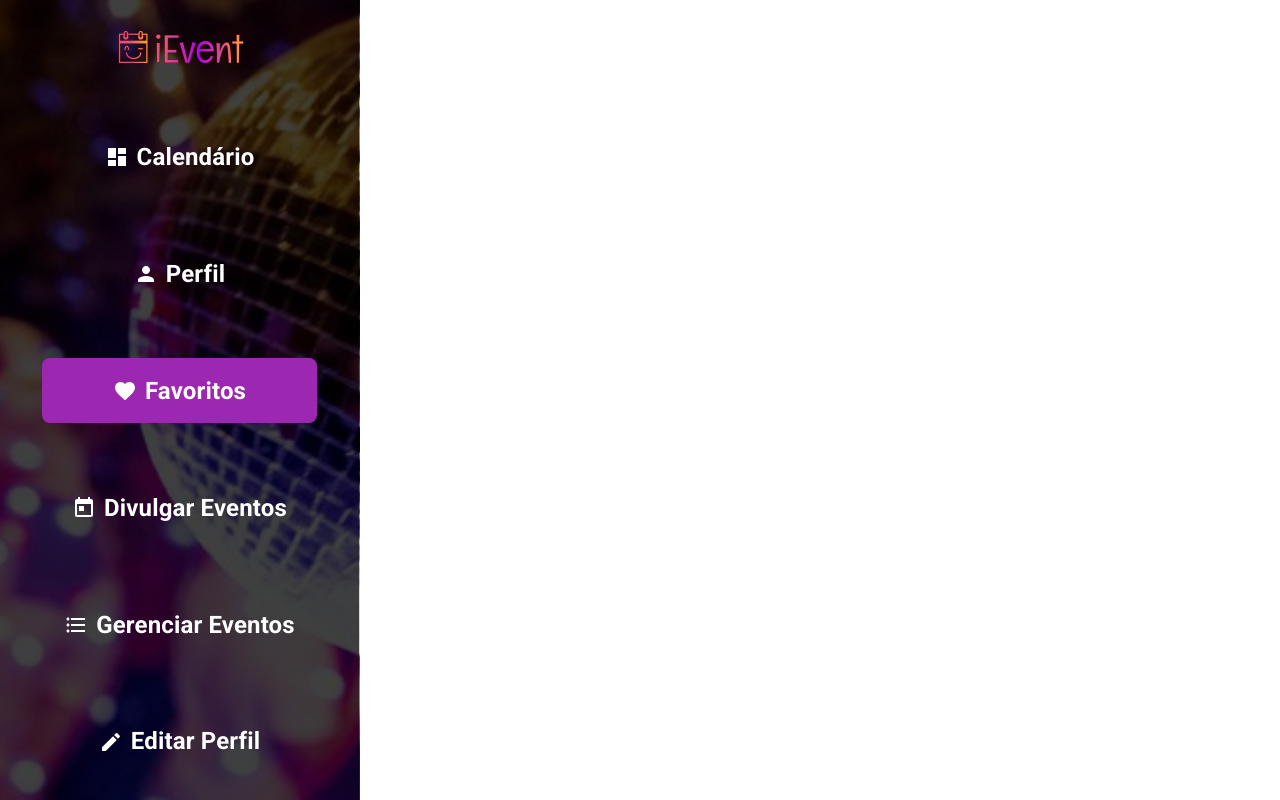
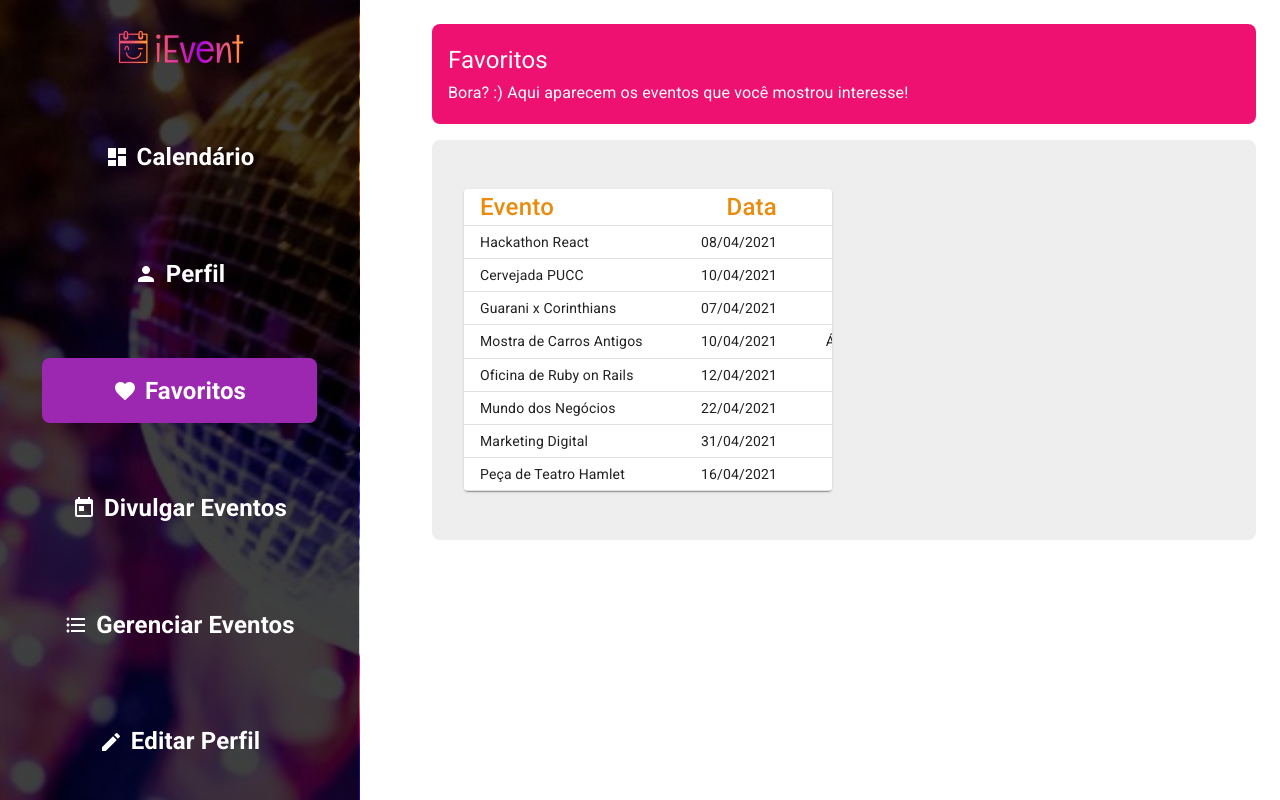
Before and after one commit to renan-abib/Event-Front, a Next.js app: page /favorites in a window 1280 px wide. Built offline with nearby package versions, Linux system fonts and the light colour scheme.

Commit message:
Favorites

```diff
--- a/pages/favorites.js
+++ b/pages/favorites.js
@@ -1,5 +1,5 @@
-import { Sidebar } from "../src/components/sidebar/sidebar"
+import { Favorites } from "../src/components/favorites/favorites"
 
 export default function Index() {
-    return <Sidebar page="favorites" />
+    return <Favorites  page="favorites" />
 }
--- /dev/null
+++ b/src/components/favorites/favorites.js
@@ -0,0 +1,121 @@
+import { Button, Paper, Grid } from "@material-ui/core"
+import { Card, CardContent, CardActions} from '@material-ui/core';
+import { DataGrid } from "@material-ui/data-grid"
+import Cookies from "js-cookie"
+import { useEffect, useState } from "react";
+import services from "../../services/services"
+import { Sidebar } from "../sidebar/sidebar"
+import { useStyles } from "./style"
+
+import Table from '@material-ui/core/Table';
+import TableBody from '@material-ui/core/TableBody';
+import TableCell from '@material-ui/core/TableCell';
+import TableContainer from '@material-ui/core/TableContainer';
+import TableHead from '@material-ui/core/TableHead';
+import TableRow from '@material-ui/core/TableRow';
+
+const dates = [ '14/9', '16/9', '20/9', '30/0' ]
+
+
+function createData(evento, datevento, cidade, quando) {
+    return { evento, datevento, cidade, quando};
+  }
+
+  const rows = [
+    createData("Hackathon React", "08/04/2021", "Campinas", "Daqui a 2 dias"),
+    createData("Cervejada PUCC","10/04/2021", "Campinas", "Daqui a 4 dias"),
+    createData("Guarani x Corinthians", "07/04/2021", "Campinas", "Amanhã"),
+    createData("Mostra de Carros Antigos", "10/04/2021", "Águas de Lindóia", "Daqui a 4 dias"),
+    createData("Oficina de Ruby on Rails", "12/04/2021", "Americana", "Daqui a 1 semana"),
+    createData("Mundo dos Negócios", "22/04/2021", "São Paulo", "Daqui a 1 semana"),
+    createData("Marketing Digital", "31/04/2021", "Indaiatuba", "Daqui a 1 semana"),
+    createData("Peça de Teatro Hamlet", "16/04/2021", "Paulínia", "Daqui a 1 semana"),
+  ];
+
+const Favorites = ({ page }) => {
+    const classes = useStyles()
+
+
+    const [name, setName] = useState("");
+    const [surname, setSurname] = useState("");
+    const [email, setEmail] = useState("");
+    const [city, setCity] = useState("");
+    const [country, setCountry] = useState("");
+    const [zip, setZip] = useState("");
+    const [isLoading, setIsLoading] = useState("");
+    const [valid, setValid] = useState(false);
+
+    useEffect(async () => {
+        try {
+            setIsLoading(false);
+            console.log("aqui");
+            const res = await api.consultUser(
+                Cookies.get("token"),
+                Cookies.get("nick")
+            );
+            console.log(res.data);
+            setName(res.data.name);
+            setSurname(res.data.surname);
+            setEmail(res.data.email);
+            setCountry(res.data.country);
+            setCity(res.data.city);
+            setZip(res.data.zip);
+            setIsLoading(true);
+
+
+        } catch (error) {}
+    }, []);
+
+    return (
+        <div className={classes.root}>
+            <Sidebar page={page} />
+            <main className={classes.content}>
+                    <div className={classes.center}>
+                        <div className={classes.createTittle}>Favoritos</div>
+                        <div className={classes.createSubTittle}>Bora? :)
+                        Aqui aparecem os eventos que você mostrou interesse!
+                        </div>
+                    </div>
+                  <div className={classes.bottom}>{/* Tudo do perfil vai aqui abaixo */}
+
+                        <div className={classes.time}>
+                            <Grid container spacing={3}>
+
+                                <Grid item xs={6} md={6}>
+
+                                  <TableContainer component={Paper}>
+                                    <Table className={classes.table} size="small" aria-label="a dense table">
+                                      <TableHead>
+                                        <TableRow>
+                                          <TableCell className={classes.tableFont}>Evento</TableCell>
+                                          <TableCell className={classes.tableFont} align="right">Data</TableCell>
+                                          <TableCell className={classes.tableFont} align="right">Cidade</TableCell>
+                                          <TableCell className={classes.tableFont} align="right">Quando</TableCell>
+                                        </TableRow>
+                                      </TableHead>
+                                      <TableBody>
+                                        {rows.map((row) => (
+                                          <TableRow key={row.evento}>
+                                            <TableCell component="th" scope="row">
+                                              {row.evento}
+                                            </TableCell>
+                                            <TableCell align="right">{row.datevento}</TableCell>
+                                            <TableCell align="right">{row.cidade}</TableCell>
+                                            <TableCell align="right">{row.quando}</TableCell>
+                                          </TableRow>
+                                        ))}
+                                      </TableBody>
+                                    </Table>
+                                  </TableContainer>
+
+                                </Grid>
+                            </Grid>
+
+                  </div>
+                </div>
+            </main>
+        </div>
+    )
+}
+
+export { Favorites }
--- /dev/null
+++ b/src/components/favorites/style.js
@@ -0,0 +1,81 @@
+import { makeStyles } from "@material-ui/core/styles"
+
+const fullDrawaerWidth = 360
+const midDrawaerWidth = 240
+const smallDrawaerWidth = 180
+
+const useStyles = makeStyles((theme) => ({
+    root: {
+        display: "flex"
+    },
+    content: {
+        display: "flex",
+        justifyContent: "center",
+        // alignItems: "center",
+        flexDirection: "column",
+        height: "100%",
+        width: "100%",
+        flexGrow: 1,
+        backgroundColor: theme.palette.background.default,
+        padding: theme.spacing(3)
+    },
+    mainTitle: {
+        fontSize: "1.5rem",
+        color: "#333333"
+    },
+    center: {
+        alignSelf: "center",
+        marginLeft: "3rem",
+        marginRight: "3rem",
+        height: "100px",
+        width: "100%",
+        backgroundColor: "#EF1172",
+        flexDirection: "column",
+        display: "flex",
+        alignItems: "left",
+        justifyContent: "space-around",
+        padding: "1rem",
+        borderRadius: "0.5rem",
+        marginBottom: "1rem"
+    },
+    bottom: {
+        display: "flex",
+        alignItems: "center",
+        justifyContent: "space-around",
+        flexDirection: "column",
+        alignSelf: "center",
+        marginBottom: "25px",
+        borderRadius: "0.5rem",
+        height: "400px",
+        width: "100%",
+        backgroundColor: "#EEEEEE",
+        padding: "2rem"
+    },
+    createTittle: {
+        fontSize: "1.5rem",
+        color: "#FFFFFF"
+    },
+    createSubTittle: {
+        fontSize: "1rem",
+        color: "#FFFFFF"
+    },
+    time: {
+        display: "flex",
+        width: "100%"
+    },
+    date: {
+        marginRight: "1rem"
+    },
+    valid: {
+        color: "#51fb00"
+    },
+    table: {
+        minWidth: 650,
+      },
+    tableFont:{
+        fontSize: "1.5rem",
+        color: "#E98B0D"
+    }
+}))
+
+export { useStyles }
```
Also changed, not shown: src/components/homepage/calendar.js (+4 -4 lines).
